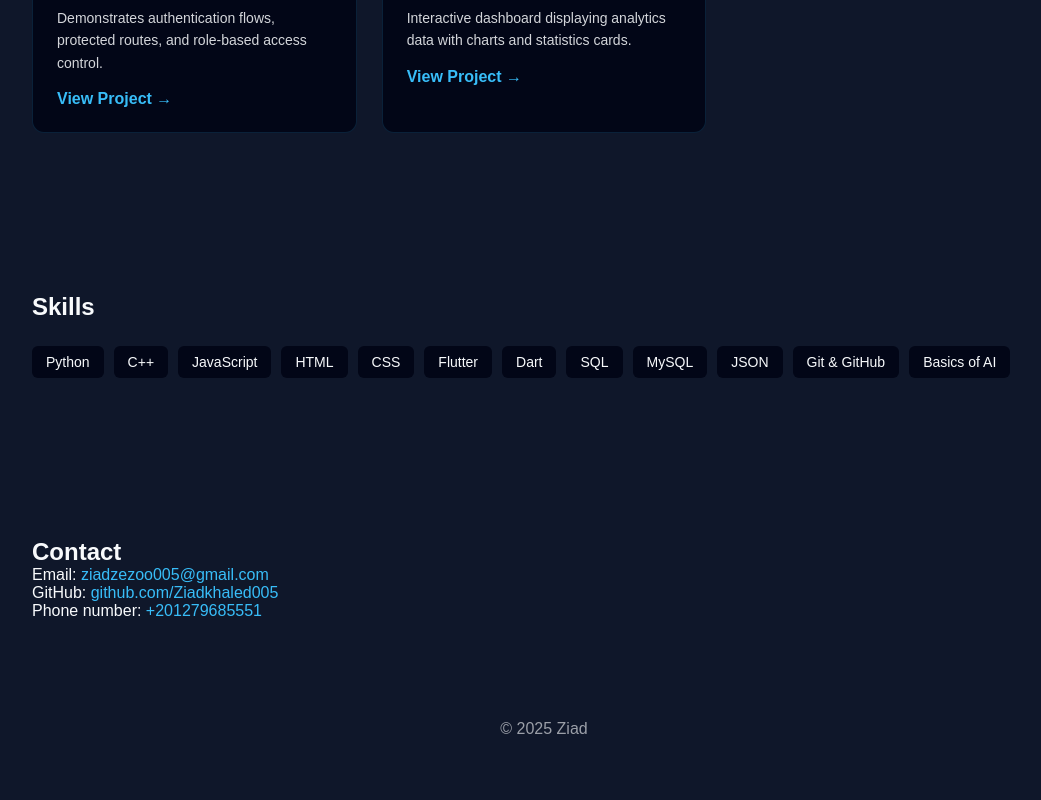
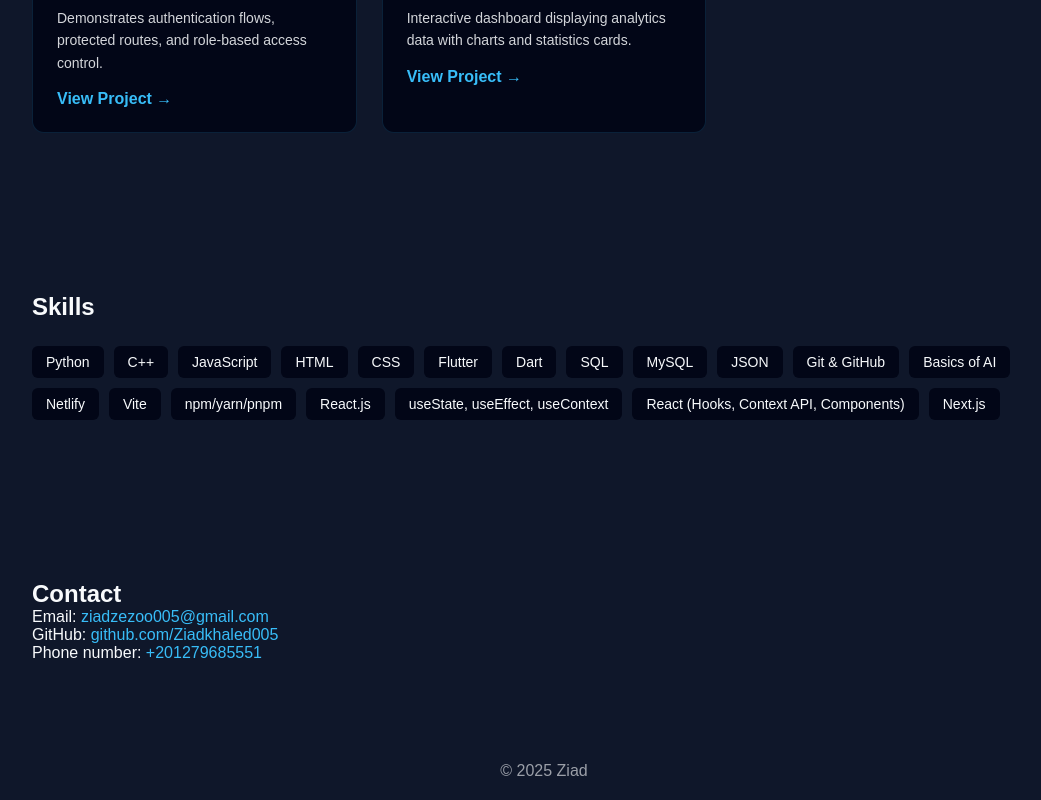
Before and after one commit to Ziadkhaled005/portfolio, a React (Vite) app: page / in a window 1280 px wide. Shown: the part 1077-1877 px from the top of the page, without its empty margins (96-1137 px from the left). Before the commit the page ends 1835 px from the top, so only its background shows below. Built offline with nearby package versions, Linux system fonts and the light colour scheme.

Commit message:
added some skills

```diff
--- a/src/components/Navbar.jsx
+++ b/src/components/Navbar.jsx
@@ -25,8 +25,8 @@ const Navbar = () => {
     const navItems = [
         { id: "home", name: "Home", href: "#home" },
         { id: "about", name: "About", href: "#about" },
+        { id: "projects", name: "Projects", href: "#projects" },
         { id: "skills", name: "Skills", href: "#skills" },
-        { id: "projects", name: "Projects", href: "#projects" },
         { id: "contact", name: "Contact", href: "#contact" },
     ];
 
--- a/src/sections/Skills.jsx
+++ b/src/sections/Skills.jsx
@@ -11,6 +11,13 @@ const skills = [
     "JSON",
     "Git & GitHub",
     "Basics of AI",
+    "Netlify",
+    "Vite",
+    "npm/yarn/pnpm",
+    "React.js",
+    "useState, useEffect, useContext",
+    "React (Hooks, Context API, Components)",
+    "Next.js",
 ];
 
 function Skills() {
```
